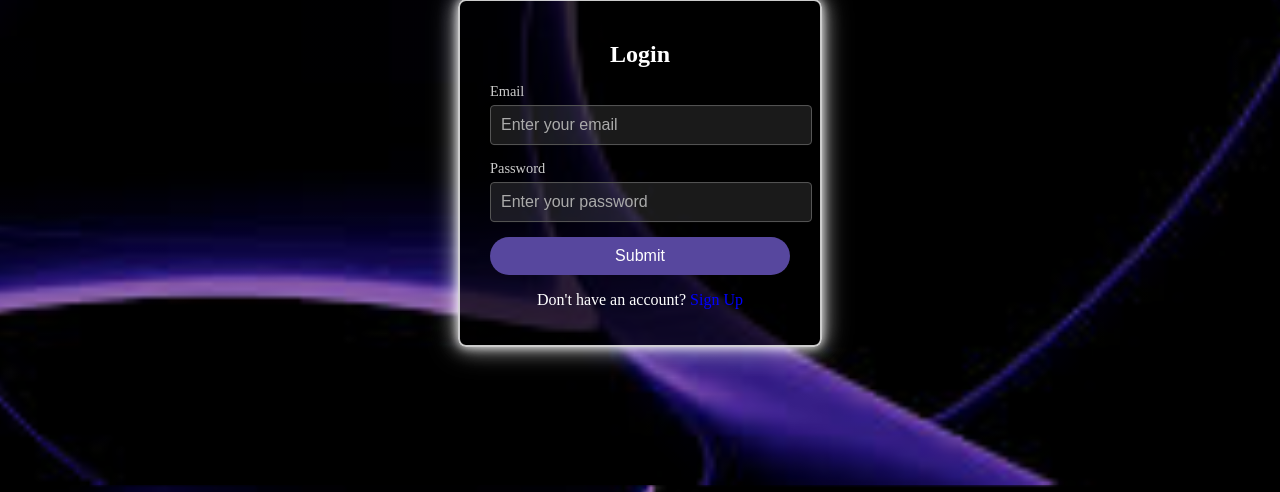
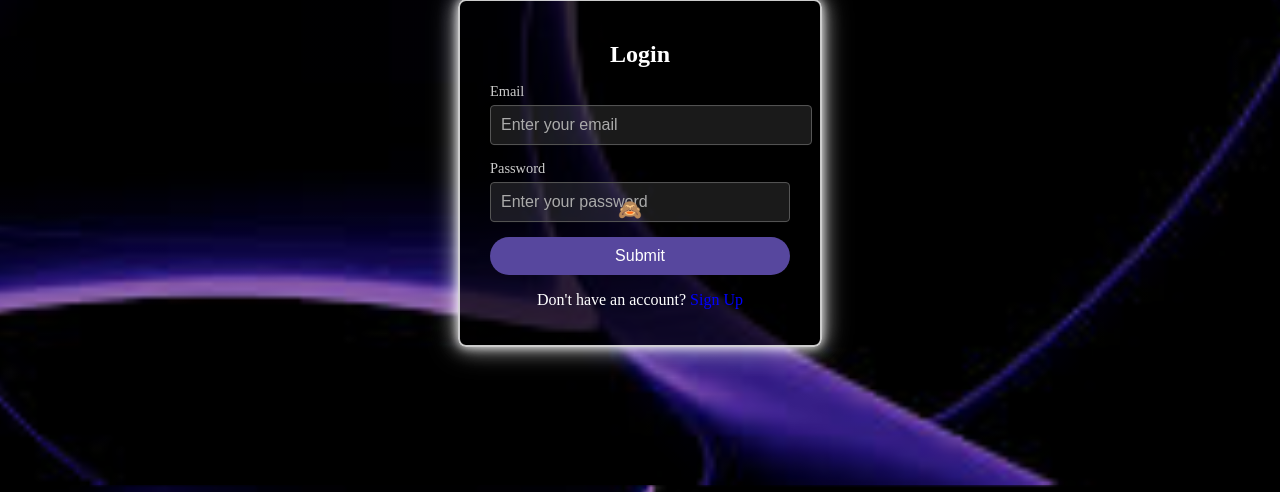
Before and after one commit to FatimaMansoor-dev/Quizzify-AI, a Flask app: page / in a window 1280 px wide. Shown: the part 315-807 px from the top of the page. Run offline with Flask 3, Linux system fonts and the light colour scheme; parts of the project's set-up code (start-up, migrations or seed data) failed here and were passed over.

Commit message:
Update index.html

```diff
--- a/templates/index.html
+++ b/templates/index.html
@@ -5,12 +5,34 @@
   <meta name="viewport" content="width=device-width, initial-scale=1.0">
   <link rel="stylesheet" href="../static/styles.css">
   <title>Document</title>
+  <style>
+    .password-container {
+      position: relative;
+      display: flex;
+      align-items: center;
+    }
+
+    .password-container input {
+      width: 100%;
+      padding-right: 40px; /* Reserve space for the eye icon */
+    }
+
+    .password-container .toggle-password {
+      position: absolute;
+      right: 10px;
+      cursor: pointer;
+      background: none;
+      border: none;
+      padding: 0;
+      font-size: 1.2em;
+      color: #666;
+    }
+  </style>
 </head>
 <body>
 
   <div class="container">
     <aside>
-      <!-- <img src="../static/blue.jpg" alt="Blue Background"> -->
       <div class="title-overlay">
         <h1>
           <span class="bounce">Q</span>
@@ -29,54 +51,63 @@
     </aside>
     <main>
       <div class="overlay">
-        <!-- <img src="../static/pink.jpg" alt="Pink Background"> -->
-        <!-- <img id="side" src="../static/side.png"> -->
-        <form class="login-form" id="auth-form">
+        <!-- Set action to the Flask /submit route -->
+        <form class="login-form" id="auth-form" action="/login" method="POST">
           <h2 id="form-title">Login</h2>
           <label for="email">Email</label>
-          <input type="email" id="email" name="email" placeholder="Enter your email">
+          <input type="email" id="email" name="email" placeholder="Enter your email" required>
           <label for="password">Password</label>
-          <input type="password" id="password" name="password" placeholder="Enter your password">
+          <div class="password-container">
+            <input type="password" id="password" name="password" placeholder="Enter your password" minlength="9" required>
+            <button type="button" class="toggle-password" id="toggle-password">🙈</button>
+          </div>
           <button type="submit" id="submit-button">Submit</button>
           <p id="toggle-message">
             Don't have an account?
             <span id="toggle-auth-mode" style="color: blue; cursor: pointer;">Sign Up</span>
           </p>
         </form>
-      </div>
-    </main>
-  </div>
 
         <script>
           const formTitle = document.getElementById('form-title');
-    const submitButton = document.getElementById('submit-button');
+          const authForm = document.getElementById('auth-form');
           const toggleMessage = document.getElementById('toggle-message');
 
-    // Function to update the form UI
           function toggleFormMode() {
             if (formTitle.textContent === 'Login') {
               formTitle.textContent = 'Sign Up';
-        submitButton.textContent = 'Sign Up';
+              authForm.action = '/signup'; // Update action to point to /signup
               toggleMessage.innerHTML = `Already have an account?
                 <span id="toggle-auth-mode" style="color: blue; cursor: pointer;">Login</span>`;
             } else {
               formTitle.textContent = 'Login';
-        submitButton.textContent = 'Submit';
+              authForm.action = '/login'; // Update action to point to /login
               toggleMessage.innerHTML = `Don't have an account?
                 <span id="toggle-auth-mode" style="color: blue; cursor: pointer;">Sign Up</span>`;
             }
-      attachToggleListener(); // Reattach the event listener to the new toggle link
+            attachToggleListener(); // Reattach the event listener
           }
 
-    // Function to attach the event listener to the toggle link
           function attachToggleListener() {
             const toggleAuthMode = document.getElementById('toggle-auth-mode');
             toggleAuthMode.addEventListener('click', toggleFormMode);
           }
 
-    // Initial event listener attachment
           attachToggleListener();
+
+          const togglePassword = document.getElementById('toggle-password');
+  const passwordField = document.getElementById('password');
+
+  togglePassword.addEventListener('click', () => {
+    // Toggle the type attribute between password and text
+    const type = passwordField.getAttribute('type') === 'password' ? 'text' : 'password';
+    passwordField.setAttribute('type', type);
+
+    // Toggle the icon/text of the button
+    togglePassword.textContent = type === 'password' ? '🙈' : '👁️';
+  });
         </script>
+
 
 </body>
 </html>
```
Lines whose indentation alone changed are shown as unchanged.
